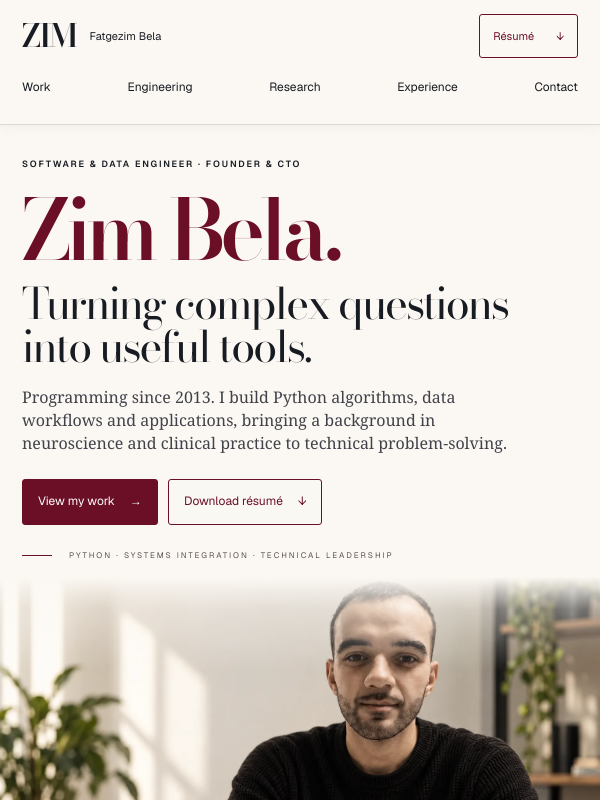
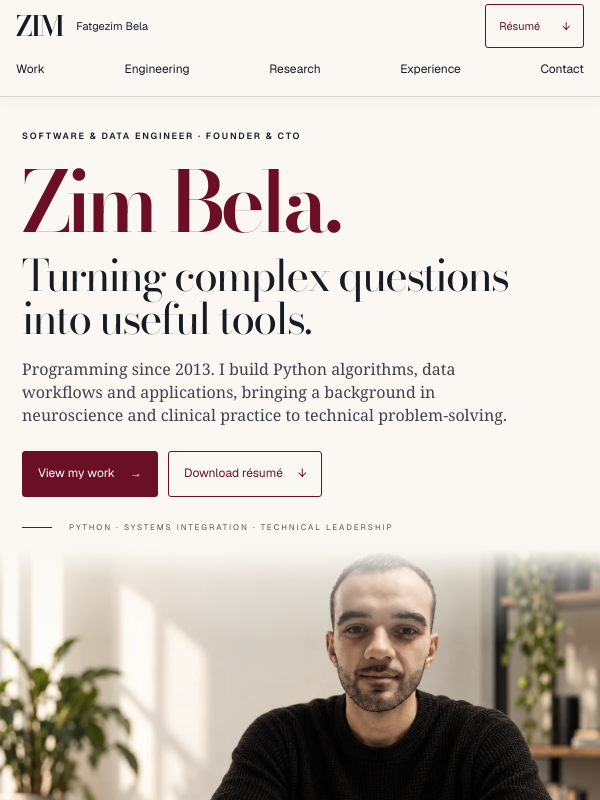
Before and after one commit to Fatgezimb/fatgezim-portfolio, a Next.js app: page / in a window 600 px wide. Shown: the top 800 px of the page. Built offline with nearby package versions, Linux system fonts and the light colour scheme.

Commit message:
Compact mobile sticky navigation with full touch-height links

```diff
--- a/app/components/editorial/EditorialHome.module.css
+++ b/app/components/editorial/EditorialHome.module.css
@@ -1026,3 +1026,24 @@
 @media (max-width: 760px) {
   .headerResume { min-height: 44px; }
 }
+
+/* Keep the phone navigation to two touch-friendly rows. */
+@media (max-width: 760px) {
+  .header { padding: 4px 16px; gap: 0 12px; }
+  .header .wordmark strong { font-size: 28px; }
+  .header nav { gap: 14px; scrollbar-width: none; }
+  .header nav::-webkit-scrollbar { display: none; }
+  .header nav a { white-space: nowrap; }
+  .headerResume { padding-block: 8px; }
+}
+@media (max-height: 500px) and (min-width: 540px) and (max-width: 900px) {
+  .header { padding: 4px 16px; gap: 12px; flex-wrap: nowrap; }
+  .header .wordmark span { display: none; }
+  .header nav { order: 0; width: auto; min-width: 0; flex: 1; gap: 14px; overflow-x: auto; scrollbar-width: none; }
+  .header nav a { min-height: 44px; flex-shrink: 0; white-space: nowrap; }
+  .headerResume { min-height: 44px; padding: 8px 12px; font-size: 11px; flex-shrink: 0; }
+}
+
+@media (max-width: 370px) {
+  .header nav { gap: 5px; }
+}
--- a/app/globals.css
+++ b/app/globals.css
@@ -2261,5 +2261,9 @@ html[data-js="disabled"] #workspace button{display:none}
 
 /* Leave section destinations visible beneath the persistent editorial navigation. */
 @media (max-width: 760px) {
-  html { scroll-padding-top: 9rem; }
-}
+  html { scroll-padding-top: 7rem; }
+}
+
+@media (max-height: 500px) and (min-width: 540px) and (max-width: 900px) {
+  html { scroll-padding-top: 4.25rem; }
+}
```
